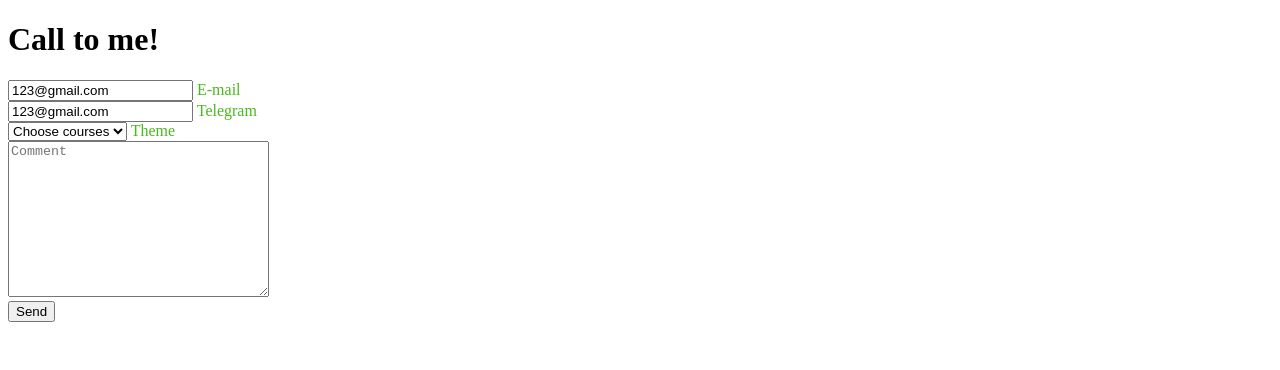
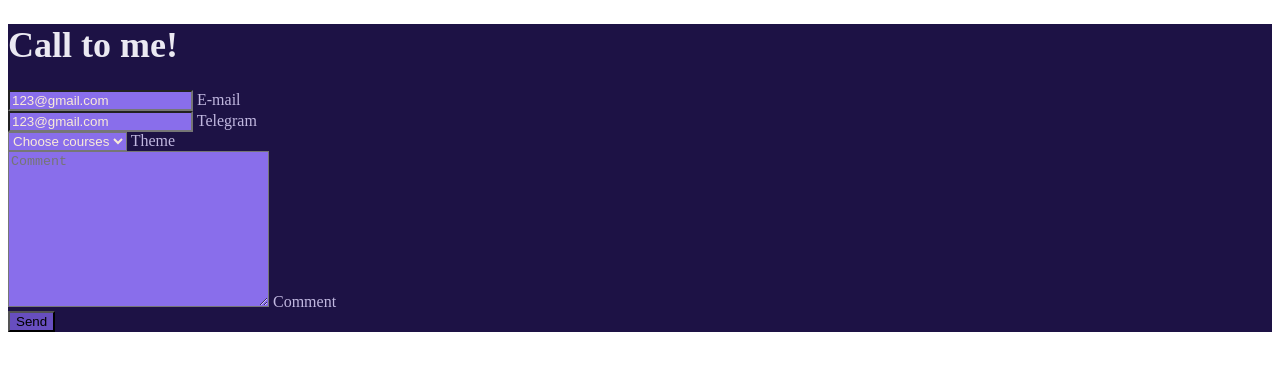
Before and after one commit to IStasovskyi93/html-test, a plain HTML site: page demo.html in a window 1280 px wide. Drawn offline with Linux system fonts and the light colour scheme.

Commit message:
starting two tampletes

```diff
--- a/demo.html
+++ b/demo.html
@@ -26,6 +26,7 @@
             </div>
             <div>
                 <textarea name="text" id="textarea" cols="30" rows="10" placeholder="Comment"></textarea>
+                <label for="textarea">Comment</label>
             </div>
             <div>
                 <button>Send</button>
--- a/styles/style.css
+++ b/styles/style.css
@@ -1,3 +1,17 @@
+main {
+    background-color: #1d1245;
+}
 label {
-    color: rgb(73, 184, 30);
+    color: #c1b8e0;
 }
+h1 {
+    color: #ebe9f2;
+    font-size: 36px;
+}
+button {
+    background-color: #674ebf;
+}
+input, textarea, select {
+    background-color: #896eeb;
+    color:antiquewhite;
+}
```
Also changed, not shown: 1 other file.
